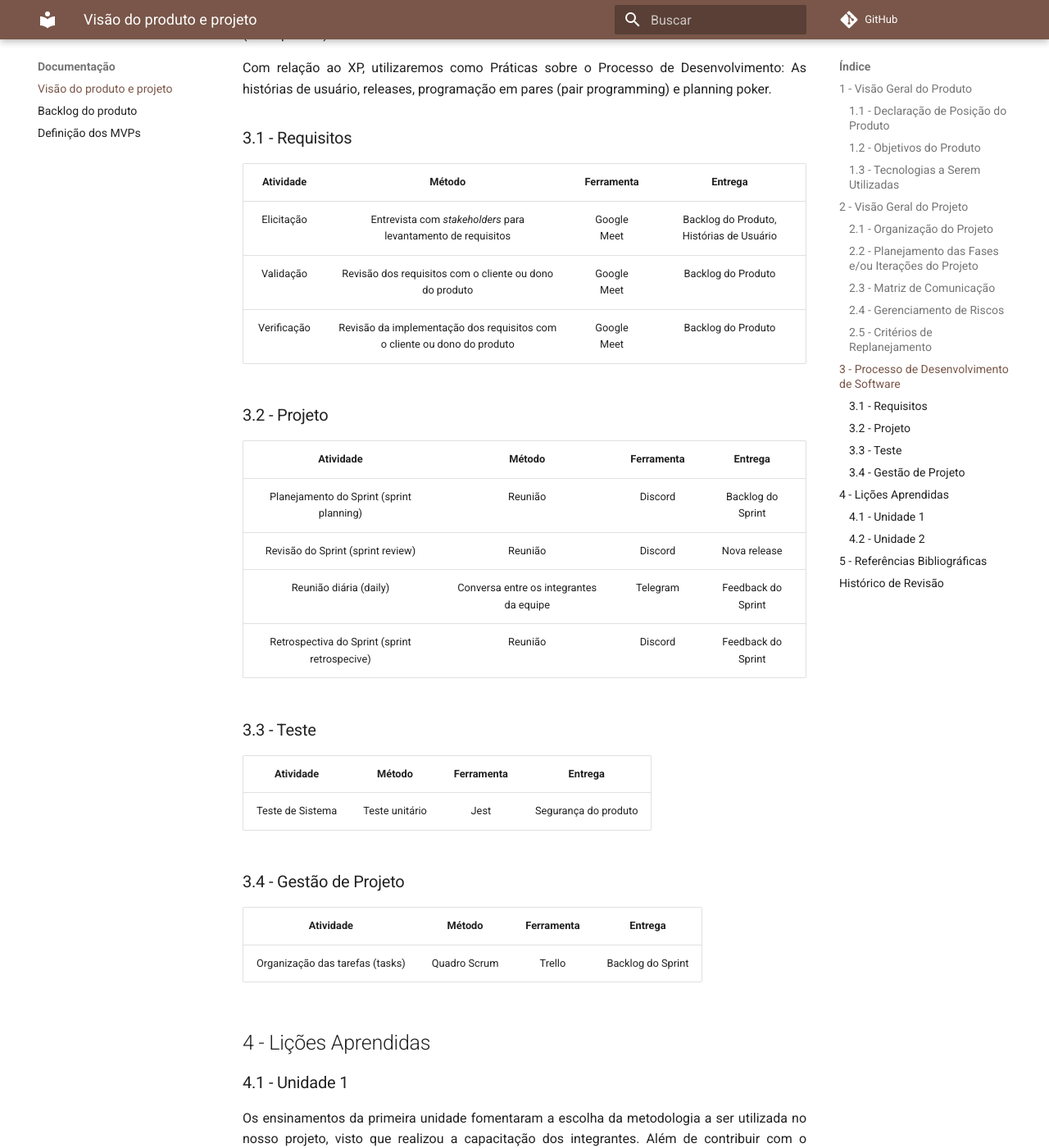
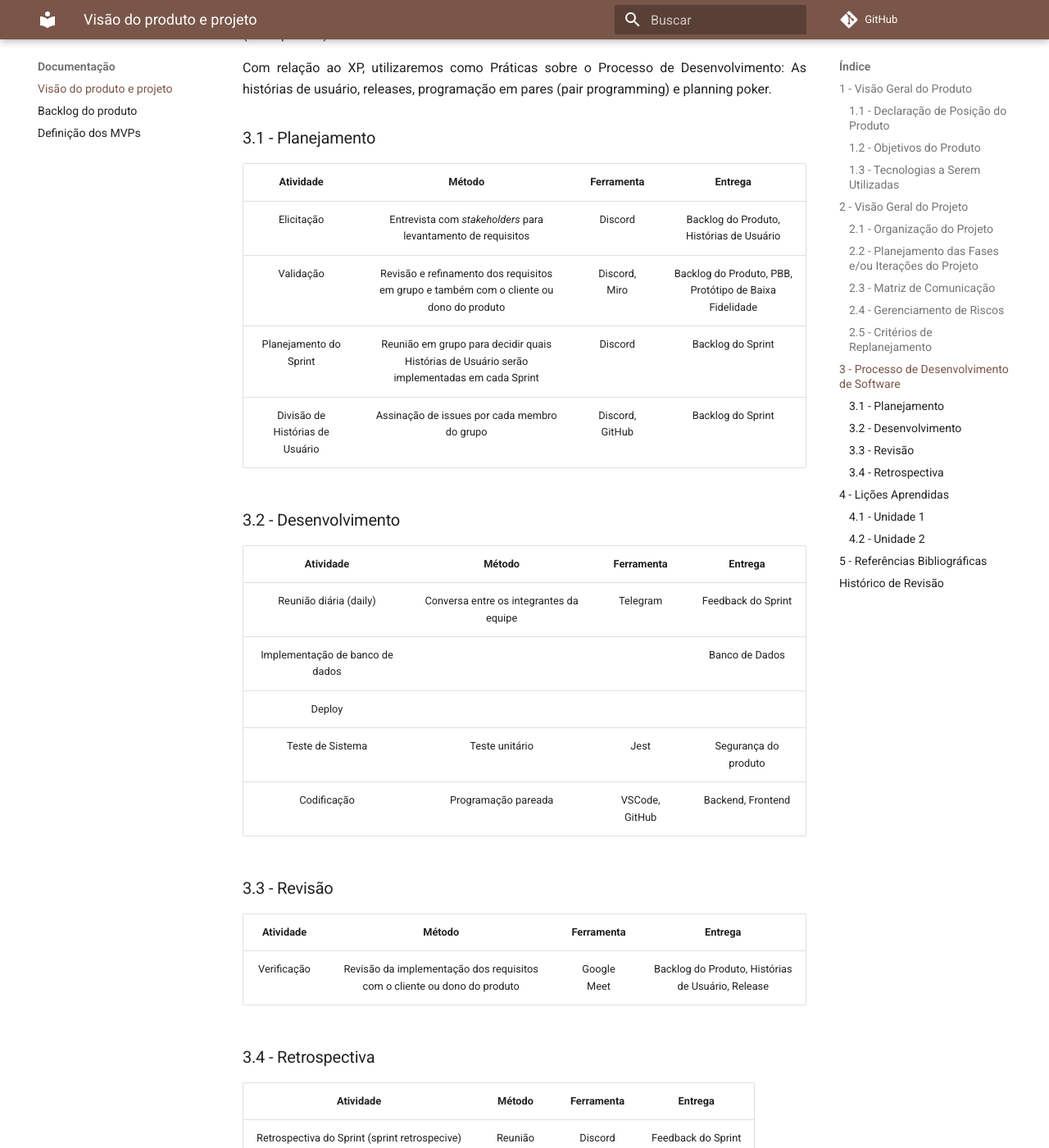
Before and after one commit to mdsreq-fga-unb/2022.2-Receitalista, an MkDocs documentation site: the page built from docs/visao-produto.md, in a window 1280 px wide and 1400 px high, scrolled down 4159 px. Shown: the whole window at 82% size. Built offline with MkDocs 1.6.1 and Material for MkDocs 9.7.7, drawn with Linux system fonts in a browser that asks for light colours; comment, search, counter and statistics services are not loaded.

Commit message:
Melhorias no Processo de Desenvolvimento

```diff
--- a/docs/visao-produto.md
+++ b/docs/visao-produto.md
@@ -91,35 +91,32 @@ O Receitalista é um projeto desenvolvido por alunos da disciplina de Requisitos
 Com relação ao XP, utilizaremos como Práticas sobre o Processo de Desenvolvimento: As histórias de usuário, releases, programação em pares (pair programming) e planning poker.
 </p>
 
-### 3.1 - Requisitos
+### 3.1 - Planejamento
 |Atividade|Método|Ferramenta|Entrega|
 |:-----:|:------:|:------:|:------:|
-|Elicitação|Entrevista com *stakeholders* para levantamento de requisitos|Google Meet|Backlog do Produto, Histórias de Usuário|
-|Validação|Revisão dos requisitos com o cliente ou dono do produto|Google Meet|Backlog do Produto|
-|Verificação|Revisão da implementação dos requisitos com o cliente ou dono do produto|Google Meet|Backlog do Produto|
+|Elicitação|Entrevista com *stakeholders* para levantamento de requisitos|Discord|Backlog do Produto, Histórias de Usuário|
+|Validação|Revisão e refinamento dos requisitos em grupo e também com o cliente ou dono do produto|Discord, Miro|Backlog do Produto, PBB, Protótipo de Baixa Fidelidade|
+|Planejamento do Sprint|Reunião em grupo para decidir quais Histórias de Usuário serão implementadas em cada Sprint|Discord|Backlog do Sprint|
+|Divisão de Histórias de Usuário|Assinação de issues por cada membro do grupo|Discord, GitHub|Backlog do Sprint|
 
-### 3.2 - Projeto
+### 3.2 - Desenvolvimento
 |Atividade|Método|Ferramenta|Entrega|
 |:-----:|:------:|:------:|:------:|
-|Planejamento do Sprint (sprint planning)|Reunião|Discord|Backlog do Sprint|
-|Revisão do Sprint (sprint review)|Reunião|Discord|Nova release|
 |Reunião diária (daily)|Conversa entre os integrantes da equipe|Telegram|Feedback do Sprint|
-|Retrospectiva do Sprint (sprint retrospecive)|Reunião|Discord|Feedback do Sprint|
+|Implementação de banco de dados|||Banco de Dados|
+|Deploy||||
+|Teste de Sistema|Teste unitário|Jest|Segurança do produto|
+|Codificação|Programação pareada|VSCode, GitHub|Backend, Frontend|
 
-<!-- ### 3.3 - Construção
+### 3.3 - Revisão
 |Atividade|Método|Ferramenta|Entrega|
 |:-----:|:------:|:------:|:------:|
-|-|-|-|-| -->
+|Verificação|Revisão da implementação dos requisitos com o cliente ou dono do produto|Google Meet|Backlog do Produto, Histórias de Usuário, Release|
 
-### 3.3 - Teste
+### 3.4 - Retrospectiva
 |Atividade|Método|Ferramenta|Entrega|
 |:-----:|:------:|:------:|:------:|
-|Teste de Sistema|Teste unitário|Jest|Segurança do produto|
-
-### 3.4 - Gestão de Projeto
-|Atividade|Método|Ferramenta|Entrega|
-|:-----:|:------:|:------:|:------:|
-|Organização das tarefas (tasks)|Quadro Scrum|Trello|Backlog do Sprint|
+|Retrospectiva do Sprint (sprint retrospecive)|Reunião|Discord|Feedback do Sprint|
 
 ## 4 - Lições Aprendidas
 
```
